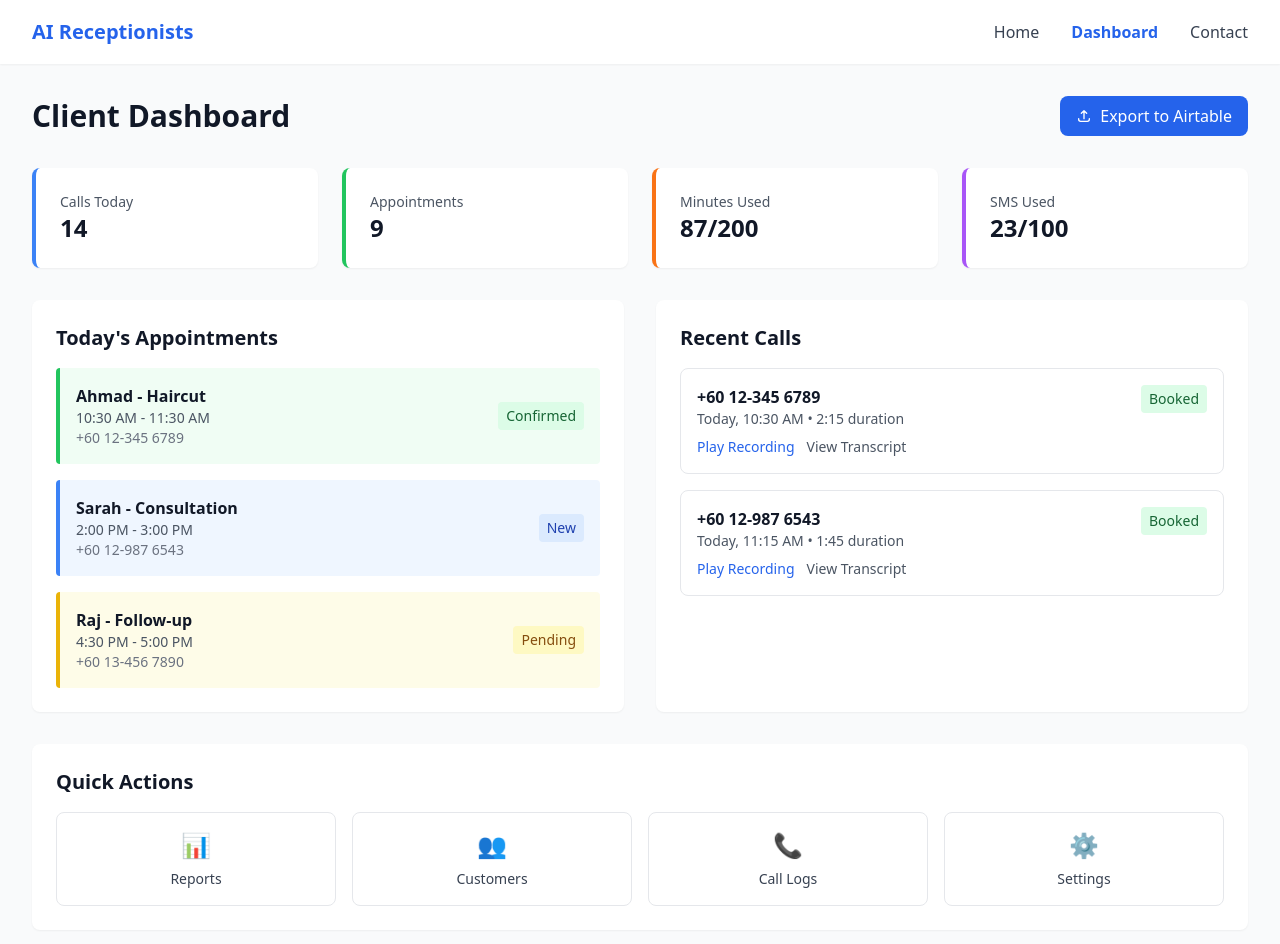
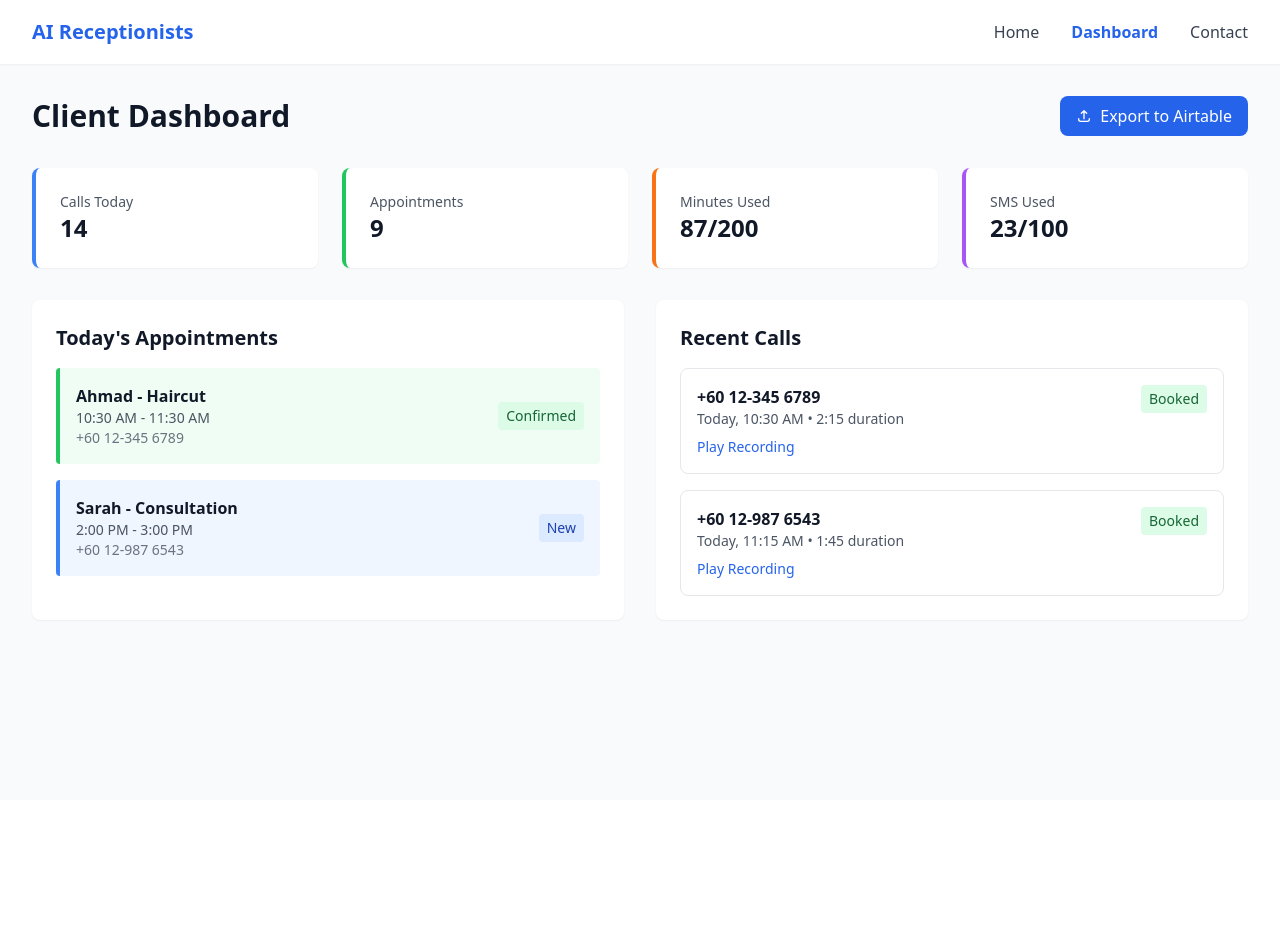
Before and after one commit to dwauto7/ai-receptionist, a Next.js app: page /dashboard-preview in a window 1280 px wide. Shown: the top 944 px of the page. After the commit the page ends 800 px from the top, so only its background shows below. Built offline with nearby package versions, Linux system fonts and the light colour scheme.

Commit message:
Update page.tsx

```diff
--- a/app/dashboard-preview/page.tsx
+++ b/app/dashboard-preview/page.tsx
@@ -27,7 +27,7 @@ export default function DashboardPreview() {
           </button>
         </div>
 
-        {/* Stats Overview - Cleaner */}
+        {/* Stats Overview */}
         <div className="grid grid-cols-1 md:grid-cols-4 gap-6 mb-8">
           <div className="bg-white p-6 rounded-lg shadow-sm border-l-4 border-blue-500">
             <h3 className="text-gray-600 text-sm font-medium">Calls Today</h3>
@@ -68,14 +68,6 @@ export default function DashboardPreview() {
                 </div>
                 <span className="bg-blue-100 text-blue-800 px-2 py-1 rounded text-sm">New</span>
               </div>
-              <div className="flex items-center justify-between p-4 border-l-4 border-yellow-500 bg-yellow-50 rounded">
-                <div>
-                  <p className="font-semibold text-gray-900">Raj - Follow-up</p>
-                  <p className="text-gray-600 text-sm">4:30 PM - 5:00 PM</p>
-                  <p className="text-gray-500 text-sm">+60 13-456 7890</p>
-                </div>
-                <span className="bg-yellow-100 text-yellow-800 px-2 py-1 rounded text-sm">Pending</span>
-              </div>
             </div>
           </div>
 
@@ -95,9 +87,6 @@ export default function DashboardPreview() {
                   <button className="text-blue-600 text-sm hover:text-blue-800 font-medium">
                     Play Recording
                   </button>
-                  <button className="text-gray-600 text-sm hover:text-gray-800 font-medium">
-                    View Transcript
-                  </button>
                 </div>
               </div>
 
@@ -113,35 +102,9 @@ export default function DashboardPreview() {
                   <button className="text-blue-600 text-sm hover:text-blue-800 font-medium">
                     Play Recording
                   </button>
-                  <button className="text-gray-600 text-sm hover:text-gray-800 font-medium">
-                    View Transcript
-                  </button>
                 </div>
               </div>
             </div>
-          </div>
-        </div>
-
-        {/* Quick Actions - Simplified */}
-        <div className="mt-8 bg-white rounded-lg shadow-sm p-6">
-          <h2 className="text-xl font-semibold mb-4 text-gray-900">Quick Actions</h2>
-          <div className="grid grid-cols-2 md:grid-cols-4 gap-4">
-            <button className="flex flex-col items-center p-4 border border-gray-200 rounded-lg hover:bg-blue-50 hover:border-blue-200 transition-colors">
-              <div className="text-blue-500 text-2xl mb-2">📊</div>
-              <span className="text-sm font-medium text-gray-700">Reports</span>
-            </button>
-            <button className="flex flex-col items-center p-4 border border-gray-200 rounded-lg hover:bg-blue-50 hover:border-blue-200 transition-colors">
-              <div className="text-blue-500 text-2xl mb-2">👥</div>
-              <span className="text-sm font-medium text-gray-700">Customers</span>
-            </button>
-            <button className="flex flex-col items-center p-4 border border-gray-200 rounded-lg hover:bg-blue-50 hover:border-blue-200 transition-colors">
-              <div className="text-blue-500 text-2xl mb-2">📞</div>
-              <span className="text-sm font-medium text-gray-700">Call Logs</span>
-            </button>
-            <button className="flex flex-col items-center p-4 border border-gray-200 rounded-lg hover:bg-blue-50 hover:border-blue-200 transition-colors">
-              <div className="text-blue-500 text-2xl mb-2">⚙️</div>
-              <span className="text-sm font-medium text-gray-700">Settings</span>
-            </button>
           </div>
         </div>
       </div>
```
